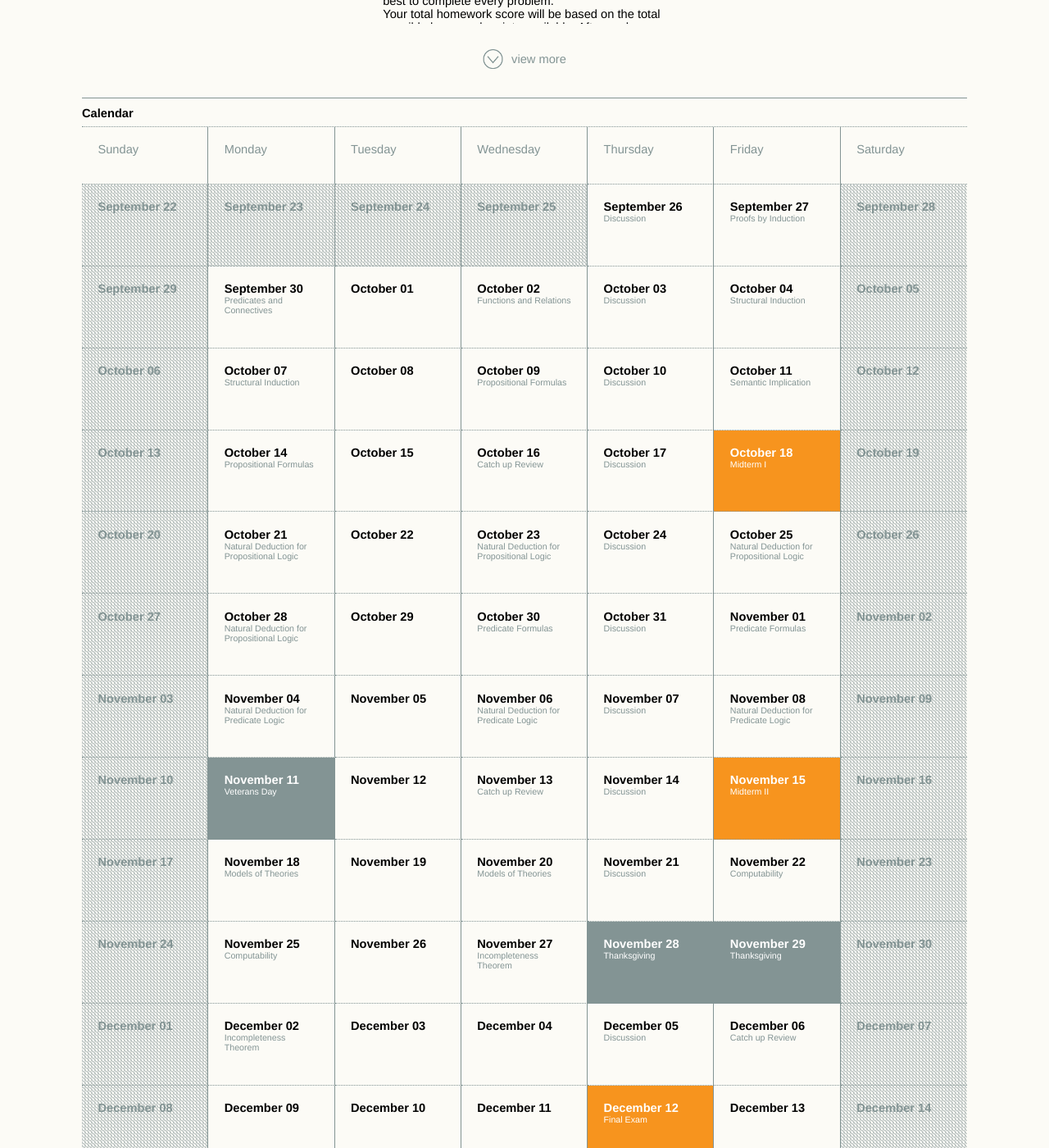
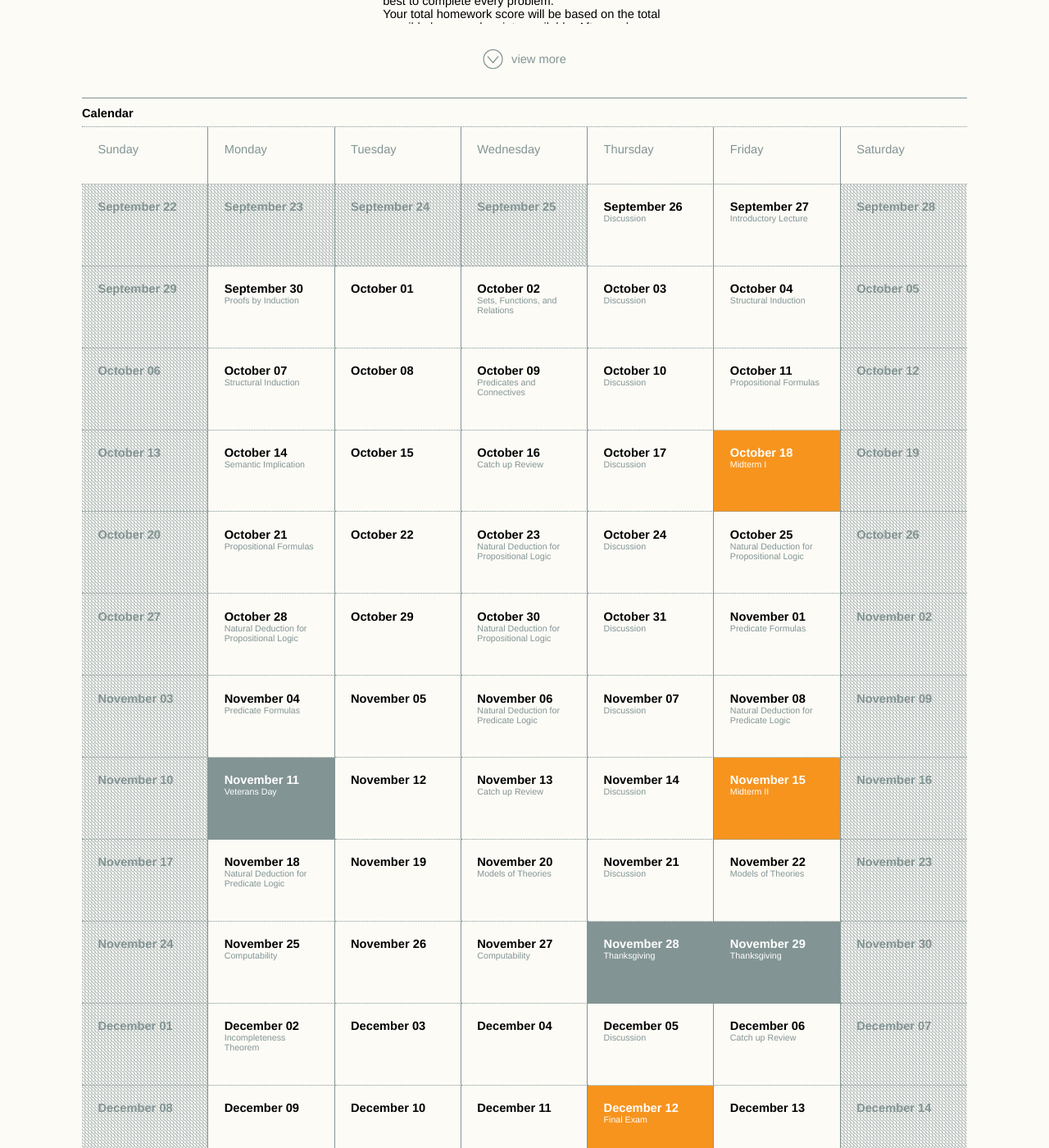
Before and after one commit to alexanderknop/alexanderknop.github.io, a Jekyll site: the page built from teaching/ucsd/160a/2019/fall/index.html, in a window 1280 px wide and 1400 px high, scrolled down 978 px. Shown: the whole window at 82% size. Built offline with Jekyll 4.4.1, drawn with Linux system fonts in a browser that asks for light colours; nearby versions of some CDN libraries; some of the changed text lies outside the part shown.

Commit message:
Update the calendar and add slides

```diff
--- a/teaching/ucsd/160a/2019/fall/calendar.html
+++ b/teaching/ucsd/160a/2019/fall/calendar.html
@@ -36,7 +36,7 @@
 		<td>
 			September 27
 			<div>
-				 Proofs by Induction
+				 Introductory Lecture
 			</div>
 		</td>
 		<td>
@@ -59,7 +59,7 @@
 		<td>
 			October 02
 			<div>
-				 Functions and Relations
+				 Sets, Functions, and Relations
 			</div>
 		</td>
 		<td>
@@ -339,7 +339,7 @@
 		<td>
 			November 27
 			<div>
-				 Incompleteness Theorem
+				 Computability
 			</div>
 		</td>
 		<td class = "holiday">
--- a/teaching/ucsd/160a/2019/fall/links.html
+++ b/teaching/ucsd/160a/2019/fall/links.html
@@ -8,3 +8,8 @@
 
 
 </li>
+<li>
+		Slides 1. <a href="assets/lecture-1.pdf"> Proofs by Induction </a>
+
+
+</li>
```
Also changed, not shown: other parts of teaching/ucsd/160a/2019/fall/calendar.html (+9 -9 lines), 1 other file.
